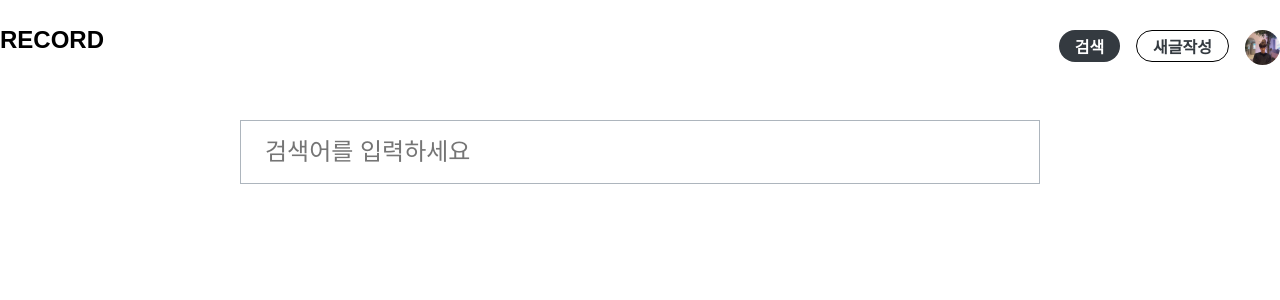
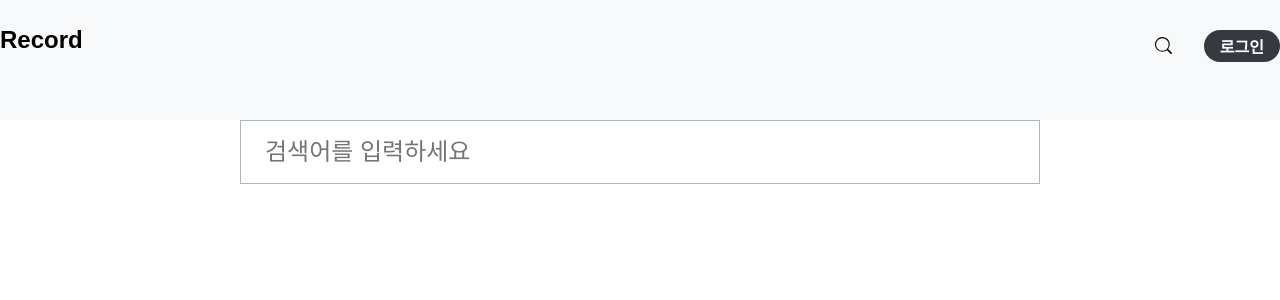
Before and after one commit to codestates/record-client, a React (Create React App) app in the folder client/: page /search in a window 1280 px wide. Shown: the top 300 px of the page. Built offline with nearby package versions, Linux system fonts and the light colour scheme.

Commit message:
navbar update

```diff
--- a/client/src/App.js
+++ b/client/src/App.js
@@ -6,14 +6,15 @@ import Login from './components/Login/Login';
 import Register from './components/Register/Register';
 import Search from './components/Search/Search';
 import Post from './components/Post/Post';
+import Navbar from './components/Navbar/Navbar';
 import userSchema from './schema/user';
 import postSchema from './schema/post';
 const App = () => {
   const [userData, setUserData] = useState([]); //cardlist로 렌더되는 데이터(post테이블에서 시간순으로)
   const [postData, setPostData] = useState([]);
   const [isLogin, setIsLogin] = useState(false);
-  const [accessToken, setAccessToken] = useState("") //로그인 요청의 응답으로 받은 토큰
-  const [myData, setMyData] = useState({data: null})
+  const [accessToken, setAccessToken] = useState(''); //로그인 요청의 응답으로 받은 토큰
+  const [myData, setMyData] = useState({ data: null });
   //로그인한 사용자의 데이터, 어떤 컴포넌트로 내려줘야 할까?
 
   useEffect(() => {
@@ -23,26 +24,29 @@ const App = () => {
 
   const inputMyInfo = (userInfo) => {
     setMyData({
-      data: userInfo.data
-    })
-  }
+      data: userInfo.data,
+    });
+  };
   return (
     <>
       <Router>
         <Switch>
           <Route exact path="/">
-            <LandingPage
-              isLogin={isLogin}
-              userData={userData}
-              postData={postData}
-              myData={myData}
+            <Navbar isLogin={isLogin} myData={myData} />
+            <LandingPage userData={userData} postData={postData} />
+          </Route>
+          <Route exact path="/login">
+            <Login
+              setIsLogin={setIsLogin}
+              setAccessToken={setAccessToken}
+              inputMyInfo={inputMyInfo}
             />
           </Route>
-          <Route exact path="/login">
-            <Login setIsLogin={setIsLogin} setAccessToken={setAccessToken} inputMyInfo={inputMyInfo} />
+          <Route exact path="/register" component={Register} />
+          <Route exact path="/search">
+            <Navbar isLogin={isLogin} myData={myData} />
+            <Search />
           </Route>
-          <Route exact path="/register" component={Register} />
-          <Route exact path="/search" component={Search} />
           <Route exact path="/write">
             <Post
               userData={userData}
--- a/client/src/components/Card/Card_item.module.css
+++ b/client/src/components/Card/Card_item.module.css
@@ -13,6 +13,7 @@
   transition: transform 300ms ease-in;
   height: 400px;
   background-color: #ffffff;
+  box-shadow: rgba(0, 0, 0, 0.06) 0px 0px 4px 0px;
 }
 
 .card:hover {
--- a/client/src/components/LandingPage/LandingPage.jsx
+++ b/client/src/components/LandingPage/LandingPage.jsx
@@ -2,11 +2,10 @@ import React from 'react';
 import styles from '../LandingPage/LandingPage.module.css';
 import Navbar from '../Navbar/Navbar';
 import Cardlist from '../Card/Card_list';
-const LandingPage = ({ isLogin, userData, postData, myData }) => {
+const LandingPage = ({ userData, postData }) => {
   return (
     <div className={styles.mainContainer}>
       <div className={styles.container}>
-        <Navbar isLogin={isLogin} myData={myData} />
         <Cardlist userData={userData} postData={postData} />
       </div>
     </div>
--- a/client/src/components/Login/Login.jsx
+++ b/client/src/components/Login/Login.jsx
@@ -18,51 +18,53 @@ const Login = ({ setIsLogin, setAccessToken, inputMyInfo }) => {
   };
 
   const loginBtnHandler = () => {
-
     /*
       로그인 요청:
       1. 토큰을 받아오는 데 성공하면 토큰을 App의 상태에 저장하고 isLogin의 상태를 변경한다.
         1.1 응답객체의 형태 { "access_token": access_token, "message": "token issued OK"}
       2. 유저정보(profileImg)를 가져와서 isLogin=true Nav바에 프로필 사진을 렌더한다
-         2.1 지금 코드에서 App.js의 myData에 담아준다
-         2.2 LandingPage => Navbar로 props drilling
-         2.3 isLogin=true로 렌더되는 부분의 Nav의 프로필사진에 데이터연결
-           2.3.1 이미지가 데이터베이스에 어떻게 될건지 백엔드분들에게 여쭤보기
+        2.1 지금 코드에서 App.js의 myData에 담아준다
+        2.2 LandingPage => Navbar로 props drilling
+        2.3 isLogin=true로 렌더되는 부분의 Nav의 프로필사진에 데이터연결
+        2.3.1 이미지가 데이터베이스에 어떻게 될건지 백엔드분들에게 여쭤보기
     */
-    const {email, password} = loginInfo
+    const { email, password } = loginInfo;
     axios
-      .post("http://localhost:4000/users/login",
-      {email, password},
-      {headers: { "Content-Type": "application/json" }, withCredentials: true }
+      .post(
+        'http://localhost:4000/users/login',
+        { email, password },
+        {
+          headers: { 'Content-Type': 'application/json' },
+          withCredentials: true,
+        }
       )
-      .then(res => {
-        if (res.status === 400 ) {
-          alert('일치하는 유저정보가 없습니다')
+      .then((res) => {
+        if (res.status === 400) {
+          alert('일치하는 유저정보가 없습니다');
         }
-        setAccessToken(res.data.data.accessToken)
-        return res.data.data.accessToken
+        setAccessToken(res.data.data.accessToken);
+        return res.data.data.accessToken;
       })
       .then((token) => {
         return axios
-          .get("http://localhost:4000/accessTokenRequest", {
+          .get('http://localhost:4000/accessTokenRequest', {
             headers: {
               Authorization: `Bearer ${token}`,
-              "Content-Type": "application/json",
+              'Content-Type': 'application/json',
             },
             withCredentials: true,
           })
           .then((userInfo) => {
             /* 에러핸들링: 토큰 없을 때, 토큰이 유효하지 않을 때 조건문 추가*/
-            inputMyInfo(userInfo)
-            setIsLogin(true)
+            inputMyInfo(userInfo);
+            setIsLogin(true);
             history.push({
-              pathname: '/'
-            })
+              pathname: '/',
+            });
           })
-          .catch(err => console.log(`server err: ${err}`))
-      })
-  }
-
+          .catch((err) => console.log(`server err: ${err}`));
+      });
+  };
 
   // const loginBtnHanlder2 = () => {
   //   axios.post('localhost4000:user/login', loginInfo)
--- a/client/src/components/Navbar/Navbar.jsx
+++ b/client/src/components/Navbar/Navbar.jsx
@@ -27,6 +27,7 @@ const Navbar = ({ isLogin, myData }) => {
   };
 
   return (
+    <div className={styles.mainContainer}>
       <nav className={styles.nav}>
         {isLogin === false ? (
           <div className={styles.container}>
@@ -34,7 +35,13 @@ const Navbar = ({ isLogin, myData }) => {
               Record
             </button>
             <button className={styles.searchBtn} onClick={searchBtnHandler}>
-            검색
+              <svg width="17" height="17" viewBox="0 0 17 17">
+                <path
+                  fillRule="evenodd"
+                  d="M13.66 7.36a6.3 6.3 0 1 1-12.598 0 6.3 6.3 0 0 1 12.598 0zm-1.73 5.772a7.36 7.36 0 1 1 1.201-1.201l3.636 3.635c.31.31.31.815 0 1.126l-.075.075a.796.796 0 0 1-1.126 0l-3.636-3.635z"
+                  clipRule="evenodd"
+                ></path>
+              </svg>
             </button>
             <button className={styles.loginBtn} onClick={loginBtnHandler}>
               로그인
@@ -43,7 +50,7 @@ const Navbar = ({ isLogin, myData }) => {
         ) : (
           <div className={styles.container}>
             <button className={styles.titleBtn} onClick={titleBtnHandler}>
-            {myData ? `${myData.data.data.username}'s RECORD` : 'RECORD' }
+              {myData ? `${myData.data.data.username}'s RECORD` : 'RECORD'}
             </button>
             <button className={styles.searchBtn} onClick={searchBtnHandler}>
               검색
@@ -61,6 +68,7 @@ const Navbar = ({ isLogin, myData }) => {
           </div>
         )}
       </nav>
+    </div>
   );
 };
 
--- a/client/src/components/Navbar/Navbar.module.css
+++ b/client/src/components/Navbar/Navbar.module.css
@@ -1,12 +1,20 @@
+.mainContainer {
+  width: 100%;
+  height: 100%;
+  background-color: #f8f9fa;
+}
+
 .container {
   display: flex;
   height: 60px;
   /* margin-top: 5px; */
   padding: 20px 0 0 0;
+  margin: 0 auto;
+  max-width: 90rem;
 }
 
 .nav {
-  margin-bottom: 60px;
+  padding-bottom: 60px;
 }
 
 .titleBtn {
@@ -24,13 +32,13 @@
   height: 2rem;
   padding-left: 1rem;
   padding-right: 1rem;
-  font-size: 1rem;
+  font-size: 1.5rem;
   border-radius: 1rem;
   border: none;
   outline: none;
   font-weight: bold;
   word-break: keep-all;
-  background: rgb(52, 58, 64);
+  /* background: rgb(52, 58, 64); */
   color: white;
   transition: all 0.125s ease-in 0s;
   cursor: pointer;
--- a/client/src/components/Search/Search.jsx
+++ b/client/src/components/Search/Search.jsx
@@ -6,11 +6,9 @@ const Search = (props) => {
 
   const searchInputHandler = (event) => {
     setSearch(event.currentTarget.value);
-    /* console.log(search); */
   };
   return (
     <div className={styles.container}>
-      <Navbar />
       <div className={styles.inputContainer}>
         <div className={styles.inputs}>
           <input
```
Also changed, not shown: 1 other file (tests, documents, lock files or other folders). Lines whose indentation alone changed are shown as unchanged.
